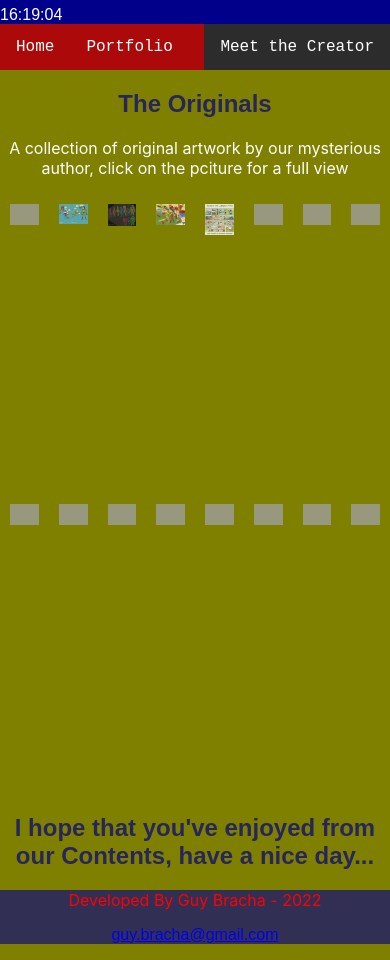
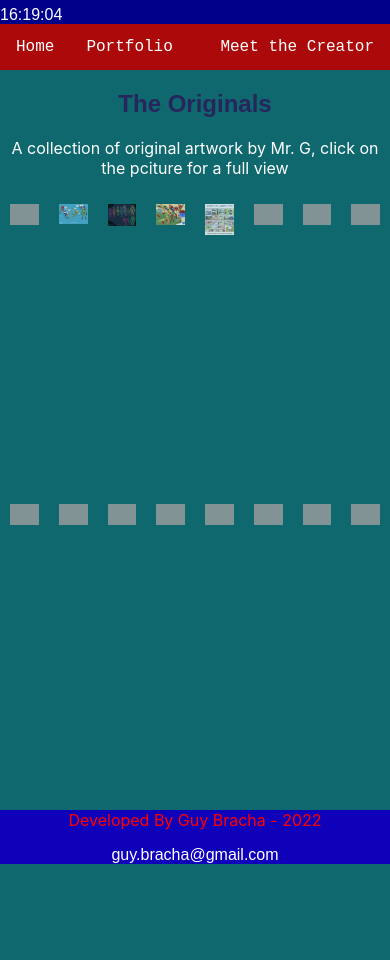
Before and after one commit to guybracha/Sociamics, a plain HTML site: page Original_content.html in a window 390 px wide. Shown: the part 111-1071 px from the top of the page. After the commit the page ends 991 px from the top, so only its background shows below. Drawn offline with Linux system fonts and the light colour scheme; grey boxes are pictures that could not be loaded.

Commit message:
continue

```diff
--- a/Original_content.html
+++ b/Original_content.html
@@ -28,7 +28,7 @@
             </nav>
 <div style="text-align:center">
   <h2>The Originals</h2>
-  <p>A collection of original artwork by our mysterious author, click on the pciture for a full view</p>
+  <p>A collection of original artwork by Mr. G, click on the pciture for a full view</p>
 </div>
 <div class="row">
   <div class="column">
@@ -92,7 +92,6 @@
 </div>
 
   <script src="scripts/slideshow.js"></script>
-<h2>I hope that you've enjoyed from our Contents, have a nice day...</h2>
 </body>
 <footer>
   <p>Developed By Guy Bracha - 2022</p>
--- a/css/style.css
+++ b/css/style.css
@@ -14,7 +14,7 @@ h2:hover{
     outline: solid 5.5px rgb(255, 255, 255);
 }
 body{
-    background-color: olive;
+    background-color: rgb(14, 104, 110);
 }
 .logo{
     border: 5px solid green;
@@ -63,7 +63,7 @@ footer{
     left: 0;
     bottom: 0;
     width: 100%;
-    background-color: rgb(50, 47, 85);
+    background-color: rgb(15, 0, 185);
     color: red;
     text-align: center;
  }
@@ -75,15 +75,30 @@ p{
 /* On screens that are 992px wide or less, the background color is blue */
 @media screen and (max-width: 992px) {
     body {
-      background-color: olive;
+      background-color:rgb(14, 104, 110);
       color: white;
     }
   }
 
-  /* On screens that are 600px wide or less, the background color is olive */
+  /* On screens that are 600px wide or less, the background color isrgb(14, 104, 110) */
   @media screen and (max-width: 600px) {
     body {
-      background-color: olive;
+      background-color:rgb(14, 104, 110);
       color: white;
 }
   }
+  a:link {
+    color: rgb(255, 255, 255);
+    background-color: transparent;
+    text-decoration: none;
+  }
+  a:hover {
+    color: red;
+    background-color: transparent;
+    text-decoration: underline;
+  }
+  a:active {
+    color: yellow;
+    background-color: transparent;
+    text-decoration: underline;
+  }
```
